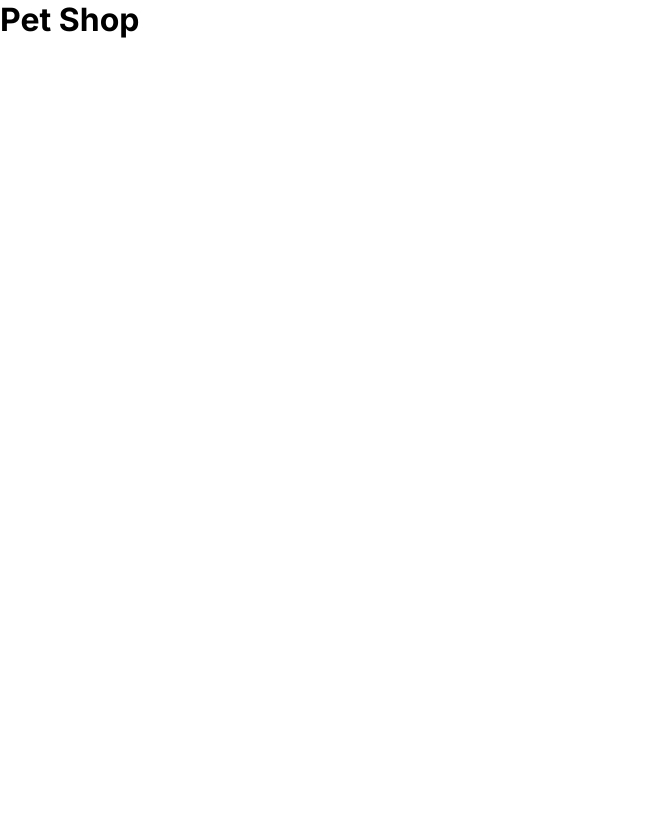
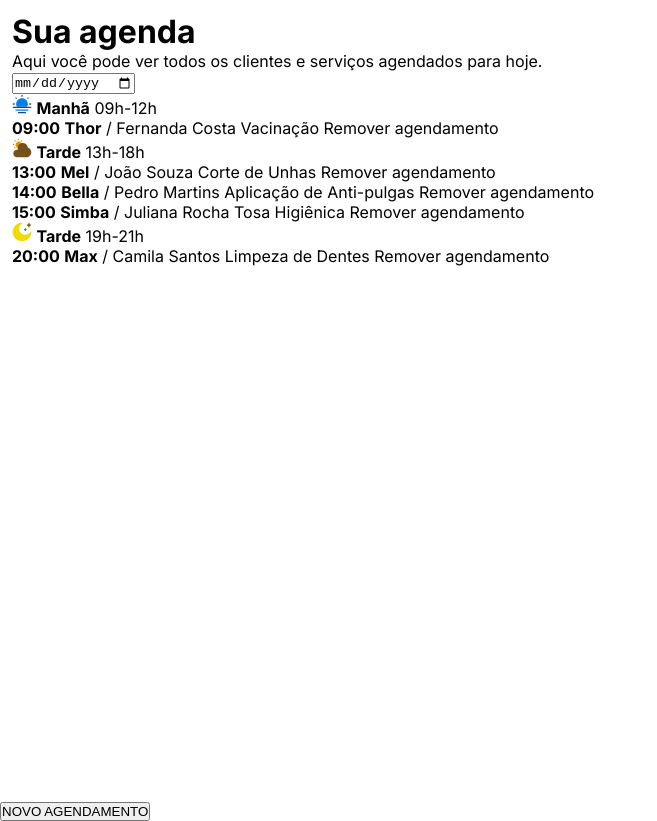
Before and after one commit to gabrielbertaglia/rocketseat-fullstack-desafio-mundo-pet, a website built with webpack: page index.html in a window 1280 px wide. Shown: the whole page, without its empty margins (0-657 px from the left). Before the commit the page ends 800 px from the top, so only its background shows below. Built offline with nearby package versions, Linux system fonts and the light colour scheme.

Commit message:
feat: creating HTML

```diff
--- a/index.html
+++ b/index.html
@@ -14,6 +14,113 @@
     <title>Pet Shop</title>
   </head>
   <body>
-    <h1>Pet Shop</h1>
+    <div class="container">
+      <!-- <img src="./src/assets/logo.svg" alt="Logo" class="logo" /> -->
+
+      <div class="schedule">
+        <header>
+          <div class="header-title">
+            <h1 class="title">Sua agenda</h1>
+            <p class="p-md">
+              Aqui você pode ver todos os clientes e serviços agendados para
+              hoje.
+            </p>
+          </div>
+          <input type="date" name="filter" id="filter" />
+        </header>
+
+        <section class="schedule-period">
+          <header>
+            <img src="./src/assets/icons/sum-fog.svg" alt="Manhã" />
+            <strong>Manhã</strong>
+            <span>09h-12h</span>
+          </header>
+
+          <ul id="period-morning" class="period">
+            <li>
+              <!-- <div> -->
+              <strong>09:00</strong>
+              <span>
+                <strong class="pat-name">Thor</strong>
+                <span class="person-name">/ Fernanda Costa</span>
+              </span>
+              <span class="precedure">Vacinação</span>
+              <span class="remove-schedule">Remover agendamento</span>
+              <!-- </div> -->
+            </li>
+          </ul>
+        </section>
+
+        <section class="schedule-period">
+          <header>
+            <img src="./src/assets/icons/cloud-sun.svg" alt="Tarde" />
+            <strong>Tarde</strong>
+            <span>13h-18h</span>
+          </header>
+
+          <ul id="period-afternoon" class="period">
+            <li>
+              <!-- <div> -->
+              <strong>13:00</strong>
+              <span>
+                <strong class="pat-name">Mel</strong>
+                <span class="person-name">/ João Souza</span>
+              </span>
+              <span class="precedure">Corte de Unhas</span>
+              <span class="remove-schedule">Remover agendamento</span>
+              <!-- </div> -->
+            </li>
+            <li>
+              <!-- <div> -->
+              <strong>14:00</strong>
+              <span>
+                <strong class="pat-name">Bella</strong>
+                <span class="person-name">/ Pedro Martins</span>
+              </span>
+              <span class="precedure">Aplicação de Anti-pulgas</span>
+              <span class="remove-schedule">Remover agendamento</span>
+              <!-- </div> -->
+            </li>
+            <li>
+              <!-- <div> -->
+              <strong>15:00</strong>
+              <span>
+                <strong class="pat-name">Simba</strong>
+                <span class="person-name">/ Juliana Rocha</span>
+              </span>
+              <span class="precedure">Tosa Higiênica</span>
+              <span class="remove-schedule">Remover agendamento</span>
+              <!-- </div> -->
+            </li>
+          </ul>
+        </section>
+
+        <section class="schedule-period">
+          <header>
+            <img src="./src/assets/icons/moon-stars.svg" alt="Tarde" />
+            <strong>Tarde</strong>
+            <span>19h-21h</span>
+          </header>
+
+          <ul id="period-night" class="period">
+            <li>
+              <!-- <div> -->
+              <strong>20:00</strong>
+              <span>
+                <strong class="pat-name">Max</strong>
+                <span class="person-name">/ Camila Santos</span>
+              </span>
+              <span class="precedure">Limpeza de Dentes</span>
+              <span class="remove-schedule">Remover agendamento</span>
+              <!-- </div> -->
+            </li>
+          </ul>
+        </section>
+      </div>
+    </div>
+
+    <footer>
+      <button class="btn-new-schedule">NOVO AGENDAMENTO</button>
+    </footer>
   </body>
 </html>
```
Also changed, not shown: src/assets/icons/cloud-sun.svg (added), src/assets/icons/moon-stars.svg (added), src/assets/icons/sum-fog.svg (added).
